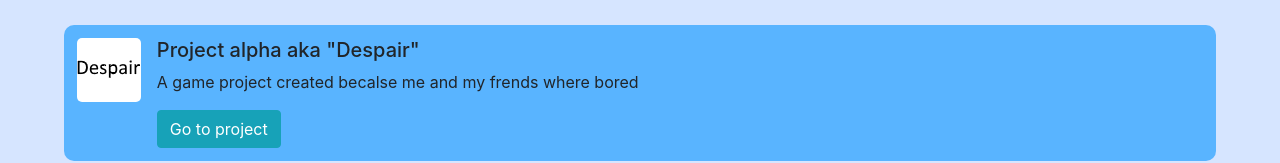
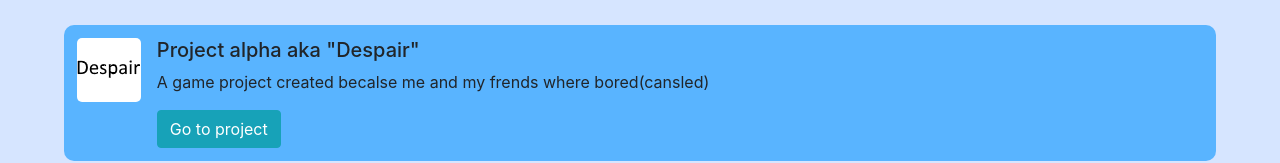
Before and after one commit to ginger8149/ginger8149.github.io, a plain HTML site: page projects/project_list.html in a window 1280 px wide. Shown: the part 627-790 px from the top of the page. Drawn offline with nearby package versions, Linux system fonts and the light colour scheme.

Commit message:
Update project_list.html

```diff
--- a/projects/project_list.html
+++ b/projects/project_list.html
@@ -95,7 +95,7 @@ padding:1%;
   <img src="img/project_icons/project_alpha.png" class="align-self-start mr-3" hight ="64px" width = "64px" style = "border-radius: 5px;">
   <div class="media-body">
     <h5 class="mt-0">Project alpha aka "Despair"</h5>
-    <p>A game project created becalse me and my frends where bored</p>
+    <p>A game project created becalse me and my frends where bored<right>(cansled)</right></p>
     <button type="button" class="btn btn-info">Go to project</button>
   </div>
 <br>
```
